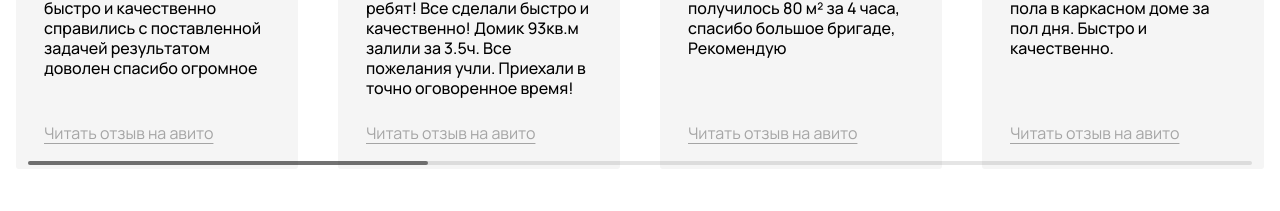
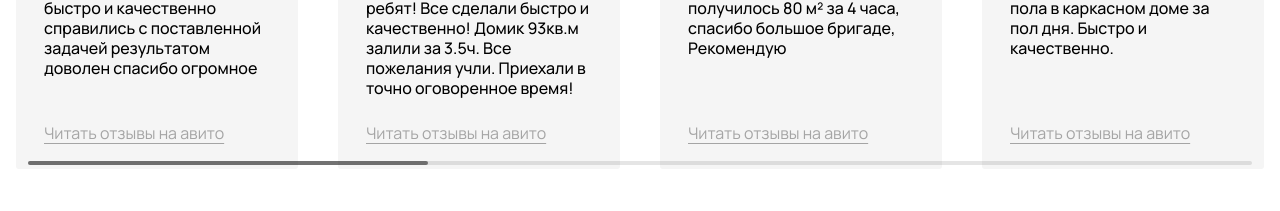
Before and after one commit to amazonooo/repair, a Next.js app: page / in a window 1280 px wide. Shown: the part 3543-3754 px from the top of the page. Built offline with nearby package versions, Linux system fonts and the light colour scheme.

Commit message:
change reviews link

```diff
--- a/src/data/reviews.ts
+++ b/src/data/reviews.ts
@@ -15,7 +15,7 @@ export const reviews: IReview[] = [
 		stars: '/stars.png',
 		comment:
 			'Ребята мастера своего дела быстро и качественно справились с поставленной задачей результатом доволен спасибо огромное',
-		link: 'Читать отзыв на авито',
+		link: 'Читать отзывы на авито',
 	},
 	{
 		id: 2,
@@ -24,7 +24,7 @@ export const reviews: IReview[] = [
 		stars: '/stars.png',
 		comment:
 			'Хочу порекомендовать ребят! Все сделали быстро и качественно! Домик 93кв.м залили за 3.5ч. Все пожелания учли. Приехали в точно оговоренное время!',
-		link: 'Читать отзыв на авито',
+		link: 'Читать отзывы на авито',
 	},
 	{
 		id: 3,
@@ -33,7 +33,7 @@ export const reviews: IReview[] = [
 		stars: '/stars.png',
 		comment:
 			'Идеально ровный пол получилось 80 м² за 4 часа, спасибо большое бригаде, Рекомендую',
-		link: 'Читать отзыв на авито',
+		link: 'Читать отзывы на авито',
 	},
 	{
 		id: 4,
@@ -42,7 +42,7 @@ export const reviews: IReview[] = [
 		stars: '/stars.png',
 		comment:
 			'Сделал полусухую стяжку пола в каркасном доме за пол дня. Быстро и качественно.',
-		link: 'Читать отзыв на авито',
+		link: 'Читать отзывы на авито',
 	},
 	{
 		id: 5,
@@ -50,7 +50,7 @@ export const reviews: IReview[] = [
 		date: '3 ноября 2023',
 		stars: '/stars.png',
 		comment: 'Идеально ровная стяжка, спасибо бригаде, рекомендую',
-		link: 'Читать отзыв на авито',
+		link: 'Читать отзывы на авито',
 	},
 	{
 		id: 6,
@@ -58,7 +58,7 @@ export const reviews: IReview[] = [
 		date: '3 ноября 2023',
 		stars: '/stars.png',
 		comment: 'Очень быстро и качественно выполнили работу.',
-		link: 'Читать отзыв на авито',
+		link: 'Читать отзывы на авито',
 	},
 	{
 		id: 7,
@@ -67,7 +67,7 @@ export const reviews: IReview[] = [
 		stars: '/stars.png',
 		comment:
 			'Заливали полусухой стяжкой пол , работой остались довольны, все быстро и самое главное качественно.',
-		link: 'Читать отзыв на авито',
+		link: 'Читать отзывы на авито',
 	},
 	{
 		id: 8,
@@ -75,7 +75,7 @@ export const reviews: IReview[] = [
 		date: '22 апреля',
 		stars: '/stars.png',
 		comment: 'Все отлично 👍 👍 👍 молодцы. Рекомендую',
-		link: 'Читать отзыв на авито',
+		link: 'Читать отзывы на авито',
 	},
 	{
 		id: 9,
@@ -83,7 +83,7 @@ export const reviews: IReview[] = [
 		date: '24 марта',
 		stars: '/stars.png',
 		comment: 'Все четко и быстро , рекомендую !!!',
-		link: 'Читать отзыв на авито',
+		link: 'Читать отзывы на авито',
 	},
 	{
 		id: 10,
@@ -91,7 +91,7 @@ export const reviews: IReview[] = [
 		date: '26 мая 2023',
 		stars: '/stars.png',
 		comment: 'хорошо сделали пол',
-		link: 'Читать отзыв на авито',
+		link: 'Читать отзывы на авито',
 	},
 	{
 		id: 11,
@@ -100,7 +100,7 @@ export const reviews: IReview[] = [
 		stars: '/stars.png',
 		comment:
 			'Молодцы! Приезжали в Когалым, все по времени четко! Работали слажено и быстро. Качество на высоте!',
-		link: 'Читать отзыв на авито',
+		link: 'Читать отзывы на авито',
 	},
 	{
 		id: 12,
@@ -109,6 +109,6 @@ export const reviews: IReview[] = [
 		stars: '/stars.png',
 		comment:
 			'Оперативно и дружно работают, за это отдельное спасибо. Выехали на осмотр, уточнили все моменты по работе и оплате, ценой доволен.',
-		link: 'Читать отзыв на авито',
+		link: 'Читать отзывы на авито',
 	},
 ]
```
